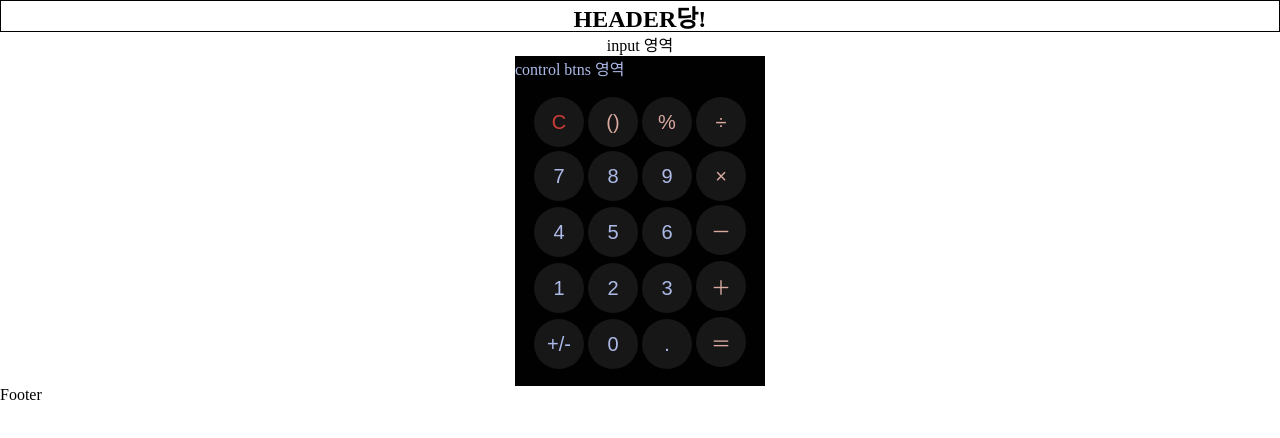
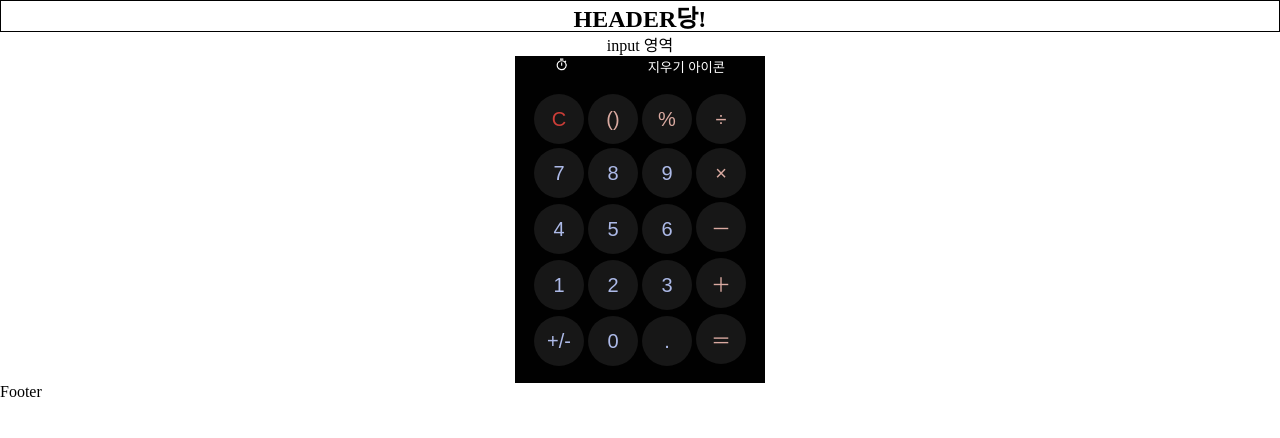
Before and after one commit to codingBear01/don_moa, a React (Create React App) app in the folder client/: page / in a window 1280 px wide. Shown: the top 438 px of the page. Built offline with nearby package versions, Linux system fonts and the light colour scheme.

Commit message:
Feat : colors 객체 생성 및 적용, react icons 적용

```diff
--- a/client/package.json
+++ b/client/package.json
@@ -5,8 +5,6 @@
   "dependencies": {
     "@emotion/react": "^11.10.0",
     "@emotion/styled": "^11.10.0",
-    "@mui/icons-material": "^5.10.2",
-    "@mui/material": "^5.10.2",
     "@testing-library/jest-dom": "^5.16.5",
     "@testing-library/react": "^13.3.0",
     "@testing-library/user-event": "^13.5.0",
@@ -16,6 +14,7 @@
     "@types/react-dom": "^18.0.6",
     "react": "^18.2.0",
     "react-dom": "^18.2.0",
+    "react-icons": "^4.4.0",
     "react-router": "^6.3.0",
     "react-router-dom": "^6.3.0",
     "react-scripts": "5.0.1",
--- a/client/src/components/calculators/GeneralCal/GeneralCal.tsx
+++ b/client/src/components/calculators/GeneralCal/GeneralCal.tsx
@@ -1,31 +1,46 @@
-import React from 'react';
-import { useState } from 'react';
+import React, { useState } from 'react';
 import styled from 'styled-components';
+import { MdOutlineTimer } from 'react-icons/md';
 
 export const GeneralCal = () => {
+  const colors = {
+    blue: '#adbae8',
+    red: '#cd3e38',
+    beige: '#daaaa1',
+    black: '#010101',
+    lightBlack: '#171717',
+  };
+
+  const styleAlignCenter =
+    'display: flex; align-items: center; justify-content: center;';
+
   const CalBody = styled.div`
-    display: flex;
-    align-items: center;
-    justify-content: center;
+    ${styleAlignCenter}
     flex-direction: column;
     margin: 0 auto;
     width: 250px;
   `;
 
   const CalControlButtonArea = styled.div`
+    ${styleAlignCenter}
+    justify-content: space-around;
     width: 100%;
-    background-color: #010101;
-    color: #adbae8;
+    background-color: ${colors.black};
+    color: ${colors.blue};
+  `;
+
+  const CalControlButton = styled.button`
+    border: none;
+    background: none;
+    color: white;
   `;
 
   const CalButtonArea = styled.div`
-    display: flex;
-    align-items: center;
-    justify-content: center;
+    ${styleAlignCenter}
     flex-direction: column;
     padding: 15px 0;
     width: 100%;
-    background-color: #010101;
+    background-color: ${colors.black};
   `;
 
   const CalButtonRow = styled.div``;
@@ -36,45 +51,50 @@ export const GeneralCal = () => {
     margin: 2px;
     border: none;
     border-radius: 100%;
-    background-color: #171717;
-    color: #adbae8;
+    background-color: ${colors.lightBlack};
+    color: ${colors.blue};
     font-size: 20px;
   `;
 
   return (
     <CalBody>
       <div>input 영역</div>
-      <CalControlButtonArea>control btns 영역</CalControlButtonArea>
+      <CalControlButtonArea>
+        <CalControlButton>
+          <MdOutlineTimer />
+        </CalControlButton>
+        <CalControlButton>지우기 아이콘</CalControlButton>
+      </CalControlButtonArea>
       <CalButtonArea>
         <div>
-          <CalButton style={{ color: '#cd3e38' }}>C</CalButton>
-          <CalButton style={{ color: '#daaaa1' }}>()</CalButton>
-          <CalButton style={{ color: '#daaaa1' }}>%</CalButton>
-          <CalButton style={{ color: '#daaaa1' }}>÷</CalButton>
+          <CalButton style={{ color: `${colors.red}` }}>C</CalButton>
+          <CalButton style={{ color: `${colors.beige}` }}>()</CalButton>
+          <CalButton style={{ color: `${colors.beige}` }}>%</CalButton>
+          <CalButton style={{ color: `${colors.beige}` }}>÷</CalButton>
         </div>
         <div>
           <CalButton>7</CalButton>
           <CalButton>8</CalButton>
           <CalButton>9</CalButton>
-          <CalButton style={{ color: '#daaaa1' }}>×</CalButton>
+          <CalButton style={{ color: `${colors.beige}` }}>×</CalButton>
         </div>
         <div>
           <CalButton>4</CalButton>
           <CalButton>5</CalButton>
           <CalButton>6</CalButton>
-          <CalButton style={{ color: '#daaaa1' }}>－</CalButton>
+          <CalButton style={{ color: `${colors.beige}` }}>－</CalButton>
         </div>
         <div>
           <CalButton>1</CalButton>
           <CalButton>2</CalButton>
           <CalButton>3</CalButton>
-          <CalButton style={{ color: '#daaaa1' }}>＋</CalButton>
+          <CalButton style={{ color: `${colors.beige}` }}>＋</CalButton>
         </div>
         <div>
           <CalButton>+/-</CalButton>
           <CalButton>0</CalButton>
           <CalButton>.</CalButton>
-          <CalButton style={{ color: '#daaaa1' }}>＝</CalButton>
+          <CalButton style={{ color: `${colors.beige}` }}>＝</CalButton>
         </div>
       </CalButtonArea>
     </CalBody>
```
Also changed, not shown: 1 other file (tests, documents, lock files or other folders).
